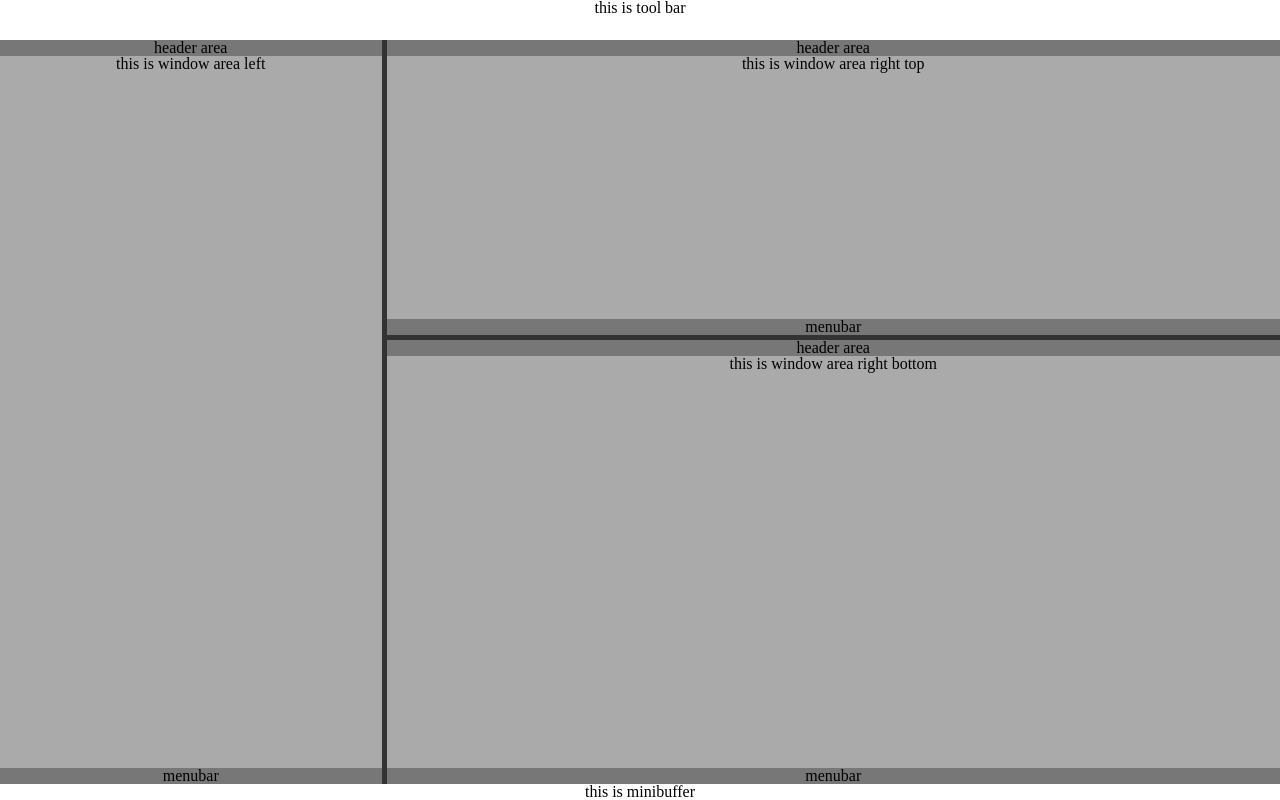
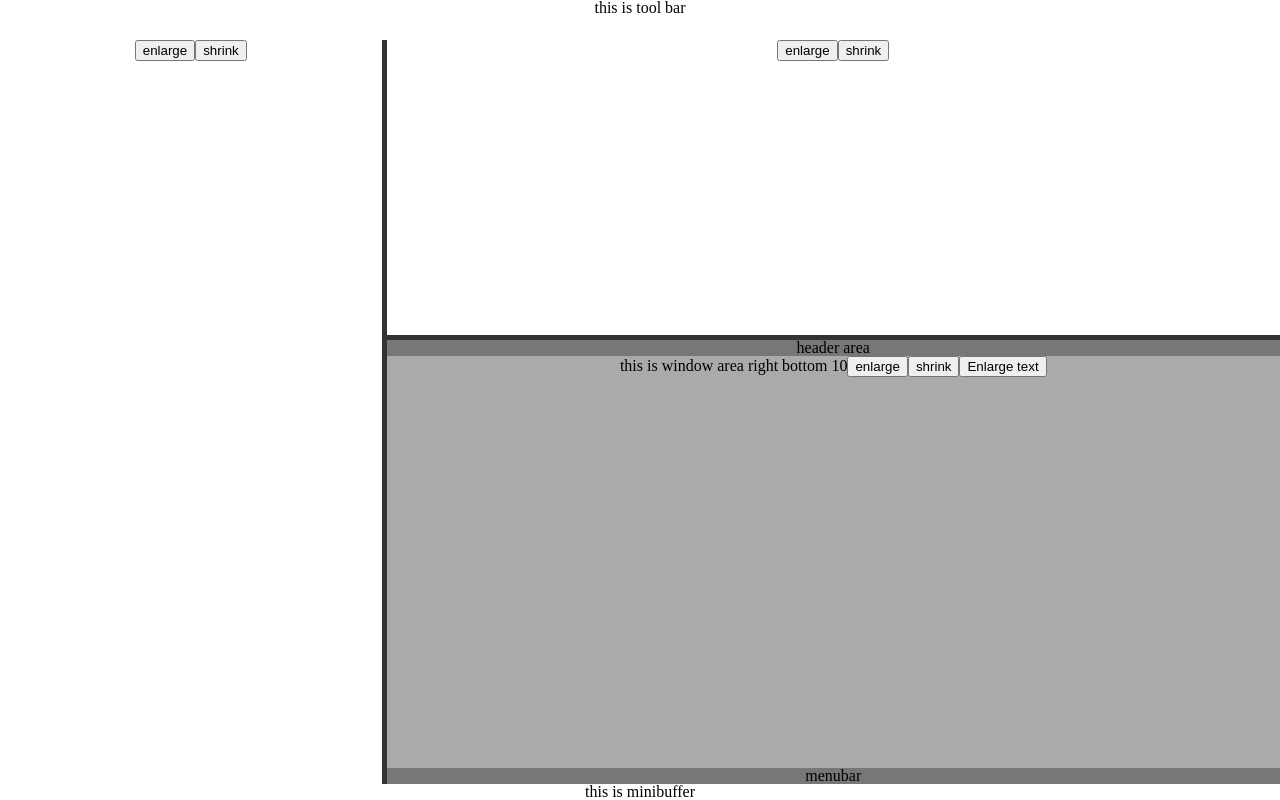
Before and after one commit to peccu/noname-layout, a Vue app: page / in a window 1280 px wide. Built offline with nearby package versions, Linux system fonts and the light colour scheme.

Commit message:
put some button for debugging resize

```diff
--- a/src/App.vue
+++ b/src/App.vue
@@ -11,7 +11,7 @@
         <WindowArea>right top</WindowArea>
       </template>
       <template v-slot:bottom>
-        <WindowArea>right bottom</WindowArea>
+        <WindowArea @enlarge-text="postFontSize += $event">right bottom {{postFontSize}}</WindowArea>
       </template>
     </VerticalLayout>
   </template>
@@ -36,7 +36,12 @@ WindowArea,
 
      VerticalLayout,
      HorizontalLayout
-   }
+},
+data(){
+return {
+postFontSize: 10.0
+}
+}
  }
 </script>
 
--- a/src/components/HorizontalLayout.vue
+++ b/src/components/HorizontalLayout.vue
@@ -4,7 +4,9 @@
        @dragend.prevent="dragEnd($event)"
        >
     <div class="left" :style="{ width: 'calc('+left+'% - 2.5px)'}">
-      <slot name="left"></slot>
+      <!-- <slot name="left"></slot> -->
+          <button @click="enlarge()">enlarge</button>
+          <button @click="shrink()">shrink</button>
     </div>
     <div class="separator"
              draggable="true"
@@ -28,6 +30,12 @@ props: {
 msg: String
 },
 methods: {
+enlarge(){
+this.left += 10;
+},
+shrink(){
+this.left -= 10;
+},
 dragStart: ($event) => {
 console.log('start',[$event.clientX,$event.layerX,$event.offsetX,$event.pageX,$event.screenX])
 },
--- a/src/components/VerticalLayout.vue
+++ b/src/components/VerticalLayout.vue
@@ -4,14 +4,16 @@
        @dragend.prevent="dragEnd($event)"
        >
         <div class="top" :style="{ height: 'calc('+top+'% - 2.5px)'}">
-          <slot name="top"></slot>
+          <!-- <slot name="top"></slot> -->
+          <button @click="enlarge()">enlarge</button>
+          <button @click="shrink()">shrink</button>
         </div>
         <div class="separator"
              draggable="true"
              @dragstart="dragStart($event)"
              ></div>
         <div class="bottom" :style="{ height: 'calc('+(100-top)+'% - 2.5px)'}">
-          <slot name="bottom"></slot>
+          <slot name="bottom" @enlarge="enlarge()" @shrink="shrink()"></slot>
         </div>
       </div>
 </template>
@@ -26,6 +28,12 @@ return {top: 40}
     msg: String
 },
 methods: {
+enlarge(){
+this.top += 10;
+},
+shrink(){
+this.top -= 10;
+},
 dragStart: ($event) => {
 console.log('start',[$event.clientY,$event.layerY,$event.offsetY,$event.pageY,$event.screenY])
 },
--- a/src/components/WindowArea.vue
+++ b/src/components/WindowArea.vue
@@ -4,6 +4,11 @@
   <div class="main">
     this is window area
     <slot></slot>
+    <button @click="$emit('enlarge')">enlarge</button>
+    <button @click="$emit('shrink')">shrink</button>
+    <button @click="$emit('enlarge-text', 0.1)">
+  Enlarge text
+</button>
   </div>
   <div class="footer">menubar</div>
   </div>
@@ -16,7 +21,8 @@ export default {
   name: 'WindowArea',
 props: {
     msg: String
-}
+},
+emits: ['enlarge', 'shrink', 'enlarge-text']
 }
 </script>
 
```
